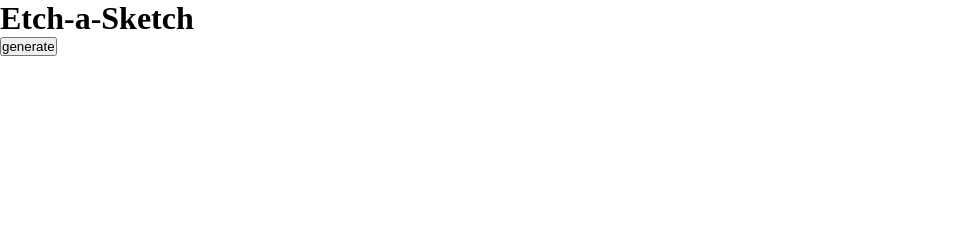
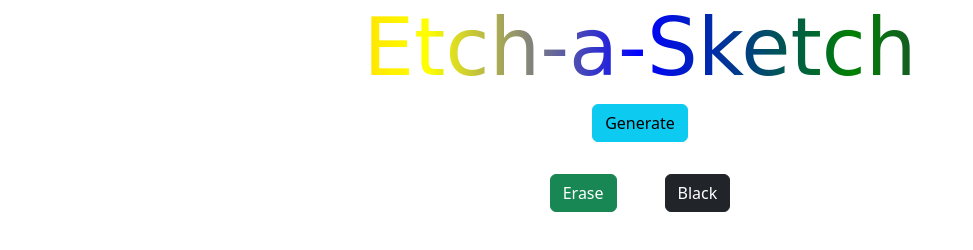
Before and after one commit to maden1738/odinEtch-a-Sketch, a plain HTML site: page index.html in a window 1280 px wide. Shown: the whole page, without its empty margins (0-973 px from the left). Drawn offline with nearby package versions, Linux system fonts and the light colour scheme; a web font is replaced by a local one.

Commit message:
added buttons and centering of elements

```diff
--- a/designs.js
+++ b/designs.js
@@ -1,18 +1,19 @@
-// function etchAsketch() {
-//   console.log("HELLODARKNESS");
-//   document.getElementById("draw").style.backgroundColor = "black";
-// }
+function gridGenerator(e) {
+  e.preventDefault();
+  let input = prompt("ENTER THE NO OF SQUARES PER SIDE ");
 
-function gridGenerator(e) {
-  console.log("hello world1");
-  e.preventDefault();
+  if (input > 100) {
+    input = prompt("Enter a number below 100");
+  } else if (input == "") {
+    input = prompt("enter a valid number");
+  }
   let column = document.createElement("div");
   let final = document.createElement("div");
-  final.setAttribute("class", "container");
-  let edge = 10;
+  final.setAttribute("class", "grid");
+
   let gridLocation = document.getElementById("gridHere");
-  for (let i = 0; i < edge; i++) {
-    for (let j = 0; j < edge; j++) {
+  for (let i = 0; i < input; i++) {
+    for (let j = 0; j < input; j++) {
       let box = document.createElement("div");
 
       box.setAttribute("class", "box");
@@ -20,7 +21,7 @@
 
       box.setAttribute(
         `style`,
-        `width: calc(600px/${edge}); height: calc(600px/${edge})`
+        `width: calc(600px/${input}); height: calc(600px/${input})`
       );
       box.addEventListener("mouseover", function () {
         box.style.backgroundColor = "black";
--- a/index.html
+++ b/index.html
@@ -4,16 +4,32 @@
     <meta charset="UTF-8" />
     <meta name="viewport" content="width=device-width, initial-scale=1.0" />
     <link rel="stylesheet" href="styles.css" />
+    <link rel="preconnect" href="https://fonts.googleapis.com" />
+    <link rel="preconnect" href="https://fonts.gstatic.com" crossorigin />
+    <link
+      href="https://fonts.googleapis.com/css2?family=Edu+SA+Beginner:wght@700&display=swap"
+      rel="stylesheet"
+    />
+    <link
+      rel="stylesheet"
+      href="	https://cdn.jsdelivr.net/npm/bootstrap@5.3.1/dist/css/bootstrap.min.css"
+    />
     <title>Document</title>
   </head>
   <body>
-    <h1>Etch-a-Sketch</h1>
-    <button onclick="gridGenerator(event)">generate</button>
-    <section id="gridHere"></section>
-    <script src="designs.js">
+    <h1 class="heading">Etch-a-Sketch</h1>
+    <div class="generator">
+      <button onclick="gridGenerator(event)" class="btn btn-info">
+        Generate
+      </button>
+    </div>
 
+    <div id="gridHere" class="main"></div>
+    <div class="footer-buttons">
+      <button class="btn btn-success">Erase</button>
+      <button class="btn btn-dark">Black</button>
+    </div>
 
-      // document.getElementById("ho").addEventListener("onmouseout",etchAsketch());
-    </script>
+    <script src="designs.js"></script>
   </body>
 </html>
--- a/styles.css
+++ b/styles.css
@@ -5,14 +5,55 @@
 }
 
 .box {
-  border: 1px solid black;
+  border: 0.3px solid black;
 }
 
-.container {
+.grid {
   display: flex;
   width: 600px;
+  margin-left: auto;
+  margin-right: auto;
 }
 
 .draw {
   background-color: black;
 }
+
+.heading {
+  font-family: "Edu SA Beginner", cursive;
+  text-align: center;
+  font-size: 80px;
+
+  background-image: linear-gradient(
+    to left,
+    violet,
+    indigo,
+    green,
+    blue,
+    yellow,
+    orange,
+    red
+  );
+  -webkit-background-clip: text;
+  -moz-background-clip: text;
+  background-clip: text;
+  color: transparent;
+}
+
+.footer-buttons {
+  display: flex;
+  justify-content: center;
+  gap: 3rem;
+  width: 100px;
+  margin-left: auto;
+  margin-right: auto;
+  margin-top: 2rem;
+}
+.generator {
+  display: flex;
+  justify-content: center;
+}
+
+.main {
+  width: 100%;
+}
```
